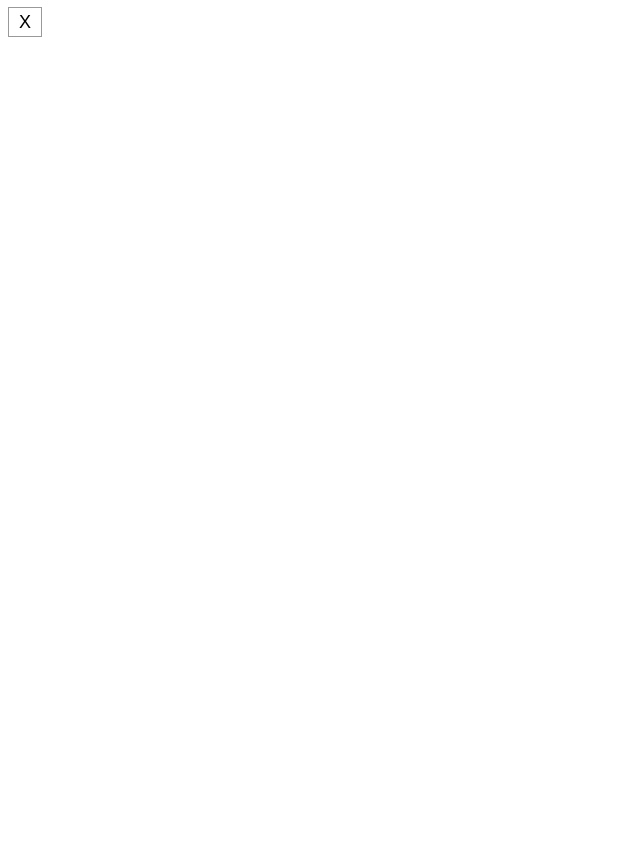
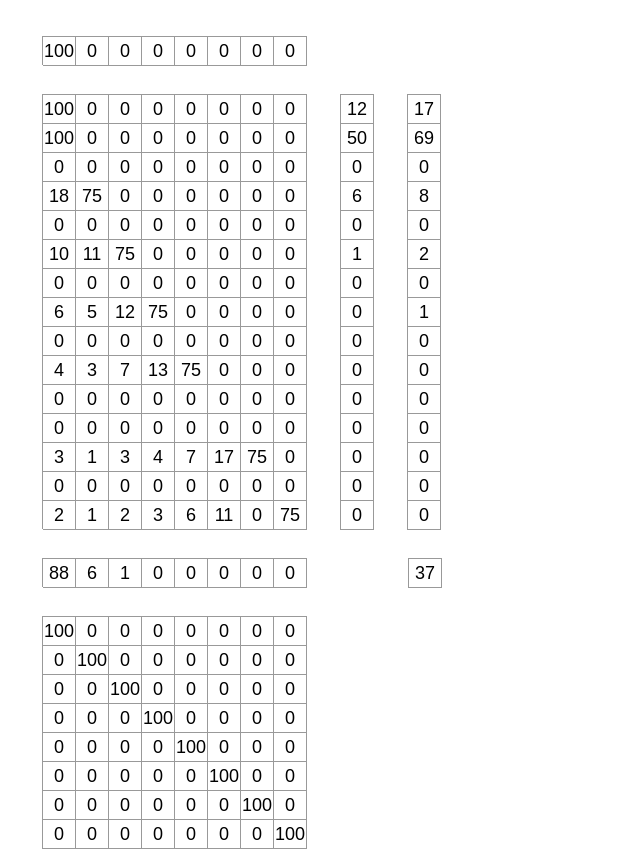
Before and after one commit to JohanBriglia/AthenaJS, a React (Create React App) app: page / in a window 1280 px wide. Shown: the whole page, without its empty margins (0-640 px from the left). Before the commit the page ends 800 px from the top, so only its background shows below. Built offline with nearby package versions, Linux system fonts and the light colour scheme; the HTML template or start-up script is replaced by a standard one.

Commit message:
Add athena UI with React
Execute `yarn start` in a terminal to start the UI.
Clicking on the probes below the Athena results will inject the probe
in the Athena and update the results.

```diff
--- a/src/App.js
+++ b/src/App.js
@@ -1,3 +1,133 @@
-export default function Square() {
-  return <button className="square">X</button>;
+import { double, makeIntegerProbes, range } from "./athena/helpers.js";
+import { useState } from 'react';
+import Athena from "./athena/Athena.js";
+
+export default function runAthena() {
+    let { athena, probes } = initializeAthena();
+    let foo = athena.inject(probes[0]);
+    let [results, setResults] = useState(foo);
+    let athenaValues = getAthenaValuesFromResults(results);
+
+    return [
+	drawAthenaValues(athenaValues),
+	drawAthenaProbes({ probes, onClick: (probe) => setResults(athena.inject(probe)) }),
+    ];
 }
+
+function drawAthenaProbes({ probes, onClick }) {
+    return makeRows([
+	null,
+	...probes.map((probe) => makeVector({
+	    values: floorArray(probe),
+	    onClick: () => onClick(probe)
+	}))
+    ]);
+}
+
+function initializeAthena() {
+    let probesToTest = makeIntegerProbes({ size: 8 });
+    let probesToLearn = double([...probesToTest]);
+
+    let shouldLearn = true;
+
+    let athena = Athena.fromProbe(probesToLearn.shift());
+    athena.setShouldLearn(() => shouldLearn);
+    athena.injectProbes(probesToLearn);
+
+    shouldLearn = false;
+
+    return { athena, probes: probesToTest };
+}
+
+function getAthenaValuesFromResults({ probe, results, activations, fluency, echo }) {
+    return {
+	probe: floorArray(probe),
+	memory: results.map(({ echo }) => floorArray(echo)),
+	similarities: floorArray(results.map(({ similarity }) => similarity)),
+	activations: floorArray(activations),
+	echo: floorArray(echo),
+	fluency: floorValue(fluency),
+    };
+}
+
+function floorArray(array) {
+    return array.map(floorValue);
+}
+
+function floorValue(value) {
+    return Math.floor(value * 100);
+}
+
+function drawAthenaValues({ probe, memory, similarities, activations, echo, fluency } = {}) {
+    return makeRows([
+	null,
+	makeVector({ values: probe }),
+	null,
+	...makeMemory({ vectors: memory, similarities, activations }),
+	null,
+	makeEcho({ echo, fluency }),
+    ]);
+}
+
+function makeRows(contentArray) {
+    return <> {
+	makeObjects({ values: contentArray, maker: makeRow })
+    } </>;
+}
+
+function makeRow(content) {
+    return <div className="board-row">{makeObjects({ values: [makeSpace(), content] })}</div>;
+}
+
+function makeMemory({
+    vectors = [[42, 42, 42], [42, 42, 42]],
+    similarities = [42, 42],
+    activations = [42, 42]
+} = {}) {
+    return vectors.map((values, index) => [
+	makeVector({ values }),
+	makeSpace(),
+	makeModality({ value: similarities[index] }),
+	makeSpace(),
+	makeModality({ value: activations[index] }),
+    ]);
+}
+
+function makeEcho({ echo, fluency }) {
+    return makeObjects({ values: [
+	makeVector({ values: echo }),
+	makeSpace(3),
+	makeModality({ value: fluency })
+    ] });
+}
+
+function makeVector({ values = [42, 42, 42], onClick } = {}) {
+    return <>{
+	makeObjects({
+	    values,
+	    maker: (value) => makeModality({ value, onClick })
+	})
+    }</>;
+}
+
+function makeModality({ value = 42, empty = false, onClick } = {}) {
+    return <button className= {`square${empty ? " empty" : ""}`} onClick={onClick}>
+	{ value }
+    </button>;
+}
+
+function makeObjects({ values, maker = (value) => value }) {
+    return values.map((value, i) =>
+	    <div key={`${i}`}> {
+		maker(value)
+	    } </div>);
+}
+
+function makeSpace(numberOfSpaces = 1) {
+    return <>{
+	makeObjects({
+	    values: Array(numberOfSpaces).fill(),
+	    maker: () => makeModality({ value: " ", empty: true }),
+	})
+    }</>;
+}
--- a/src/athena/Athena.js
+++ b/src/athena/Athena.js
@@ -45,7 +45,7 @@ export default class Athena {
 	let echo = this._calculateEcho({ results, activations });
 	this._learn({ probe, echo, fluency, activations });
 
-	return { fluency, echo };
+	return { probe, results, activations, fluency, echo };
     }
 
     _getSlice(probe) {
--- a/src/styles.css
+++ b/src/styles.css
@@ -9,11 +9,11 @@
   padding: 0;
   text-align: center;
   width: 34px;
+}
 
-  &.empty {
-      border: 1px transparent;
-      margin-left: 1px;
-  }
+.square.empty {
+    border: 1px transparent;
+    margin-left: 1px;
 }
 
 .space {
```
